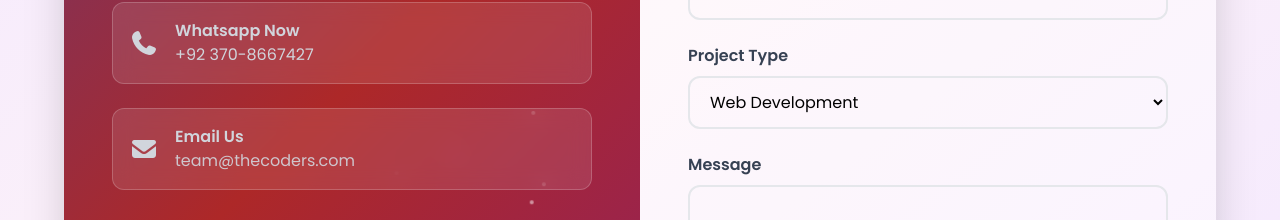
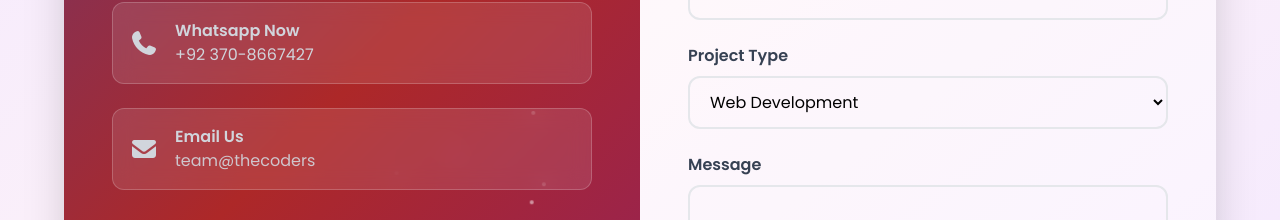
Before and after one commit to TeamTheCoders/TheCoders, a Next.js app: page / in a window 1280 px wide. Shown: the part 5294-5514 px from the top of the page. Built offline with nearby package versions, Linux system fonts and the light colour scheme.

Commit message:
Update Contact.tsx

```diff
--- a/components/Contact.tsx
+++ b/components/Contact.tsx
@@ -87,11 +87,11 @@ const Contact = () => {
                     </div>
                   </a>
 
-                  <a href="mailto:syedali102005@gmail.com" className="text-gray-300 hover:text-blue-400 transition-colors duration-300 flex items-center glass p-4 rounded-xl">
+                  <a href="mailto:new2200527@gmail.com" className="text-gray-300 hover:text-blue-400 transition-colors duration-300 flex items-center glass p-4 rounded-xl">
                     <i className="fas fa-envelope text-2xl mr-4"></i>
                     <div>
                       <p className="font-semibold">Email Us</p>
-                      <p className="opacity-90">team@thecoders.com</p>
+                      <p className="opacity-90">team@thecoders</p>
                     </div>
                   </a>
                 </div>
@@ -164,4 +164,5 @@ const Contact = () => {
   );
 };
 
+
 export default Contact;
```
